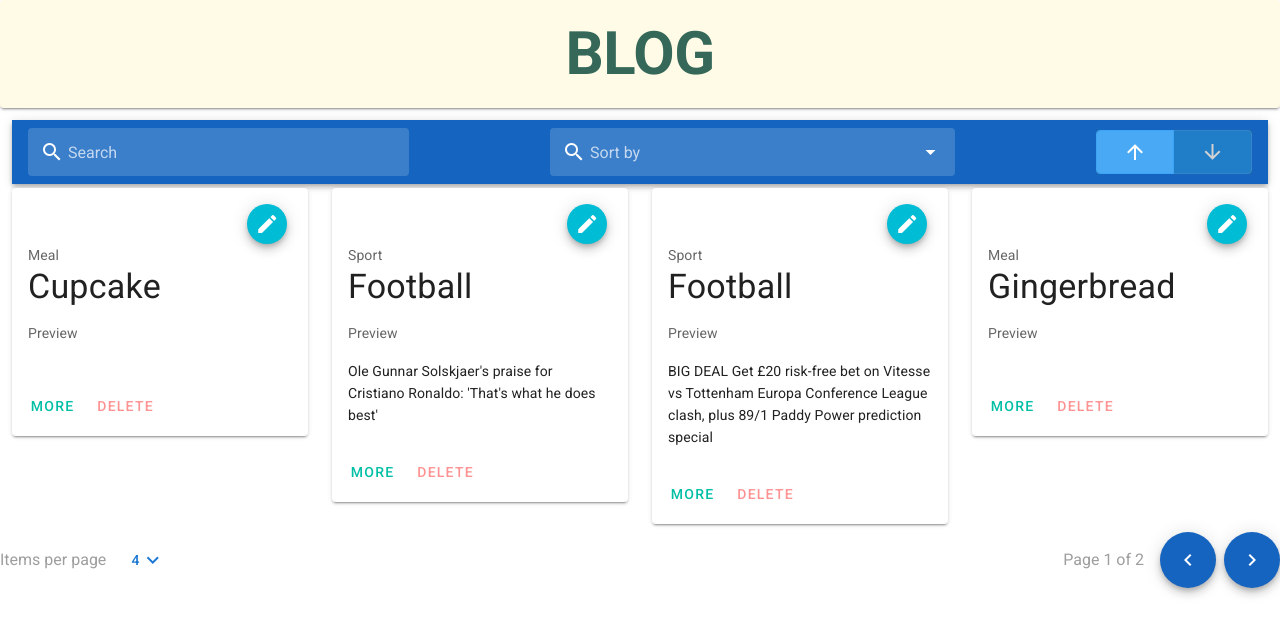
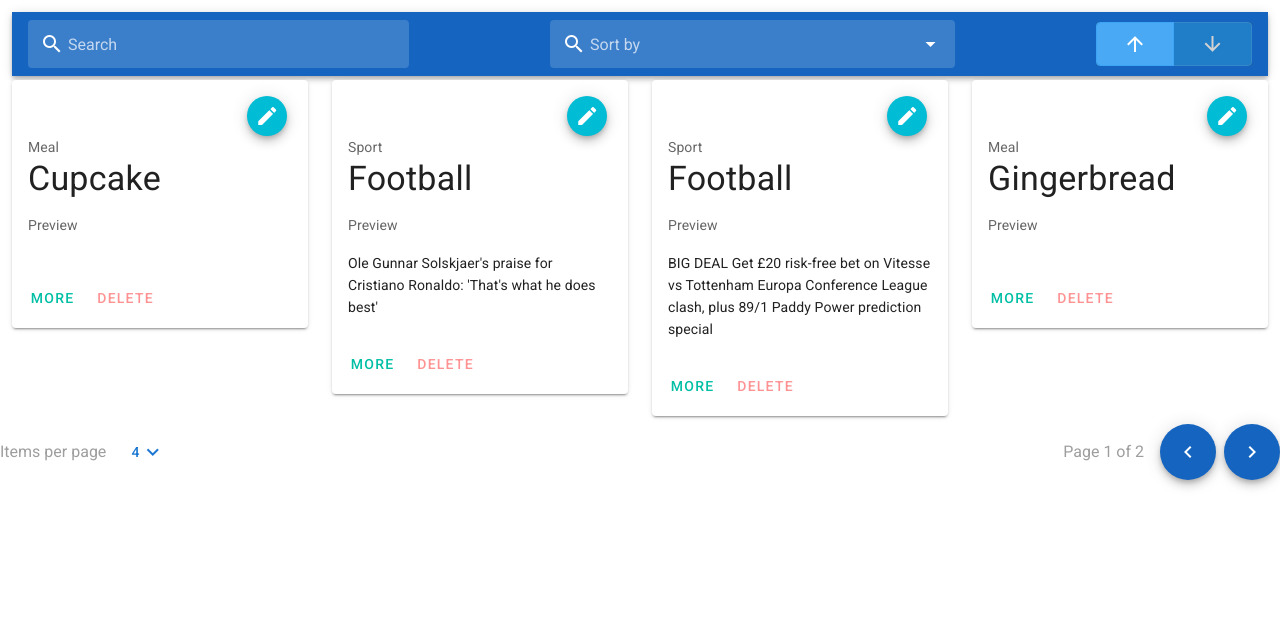
Before and after one commit to YaroslavArtemenko/test_blog, a Vue app in the folder test_blog/: page / in a window 1280 px wide. Shown: the top 634 px of the page. Built offline with nearby package versions, Linux system fonts and the light colour scheme.

Commit message:
deleted HEADER

```diff
--- a/test_blog/src/App.vue
+++ b/test_blog/src/App.vue
@@ -1,7 +1,7 @@
 <template>
   <v-app>
     <v-main>
-      <Header/>
+
       <Search></Search>
 
     </v-main>
@@ -9,7 +9,7 @@
 </template>
 
 <script>
-import Header from './components/Header';
+
 import Search from "./components/Search";
 
 
@@ -19,7 +19,7 @@ export default {
   name: 'App',
 
   components: {
-    Header,
+
     Search
   },
 
--- a/test_blog/src/components/Article.vue
+++ b/test_blog/src/components/Article.vue
@@ -76,8 +76,18 @@ export default {
   name: "Article",
   data: () => ({
     reveal: false,
+    loading: false
   }),
-  props: ['item']
+  props: ['item'],
+  methods: {
+
+    async remove () {
+      this.loading = true
+      await new Promise(resolve => setTimeout(resolve, 3000))
+      this.loading = false
+
+    },
+  },
 }
 </script>
 
--- a/test_blog/src/components/Header.vue
+++ /dev/null
@@ -1,26 +0,0 @@
-<template>
-  <v-card color="basil">
-    <v-card-title class="text-center justify-center py-6">
-      <h1 class="font-weight-bold text-h2 basil--text">
-        BLOG
-      </h1>
-    </v-card-title>
-
-  </v-card>
-</template>
-
-
-<script>
-
-</script>
-
-
-<style>
-/* Helper classes */
-.basil {
-  background-color: #FFFBE6 !important;
-}
-.basil--text {
-  color: #356859 !important;
-}
-</style>
```
